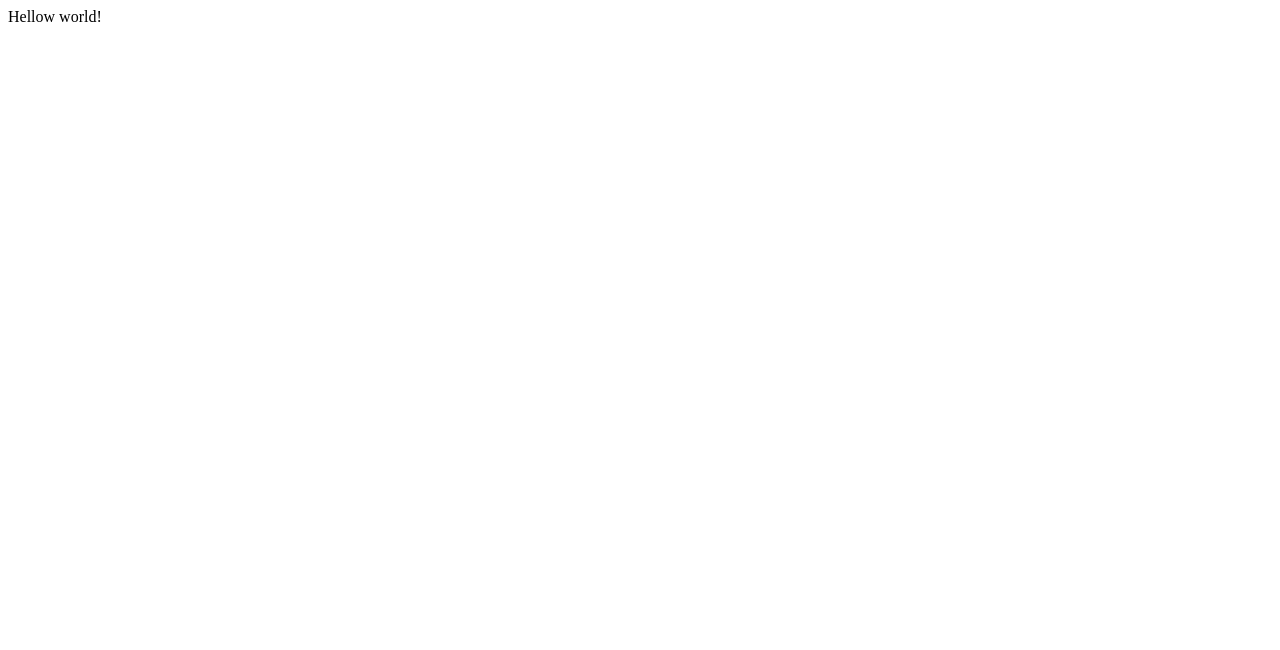
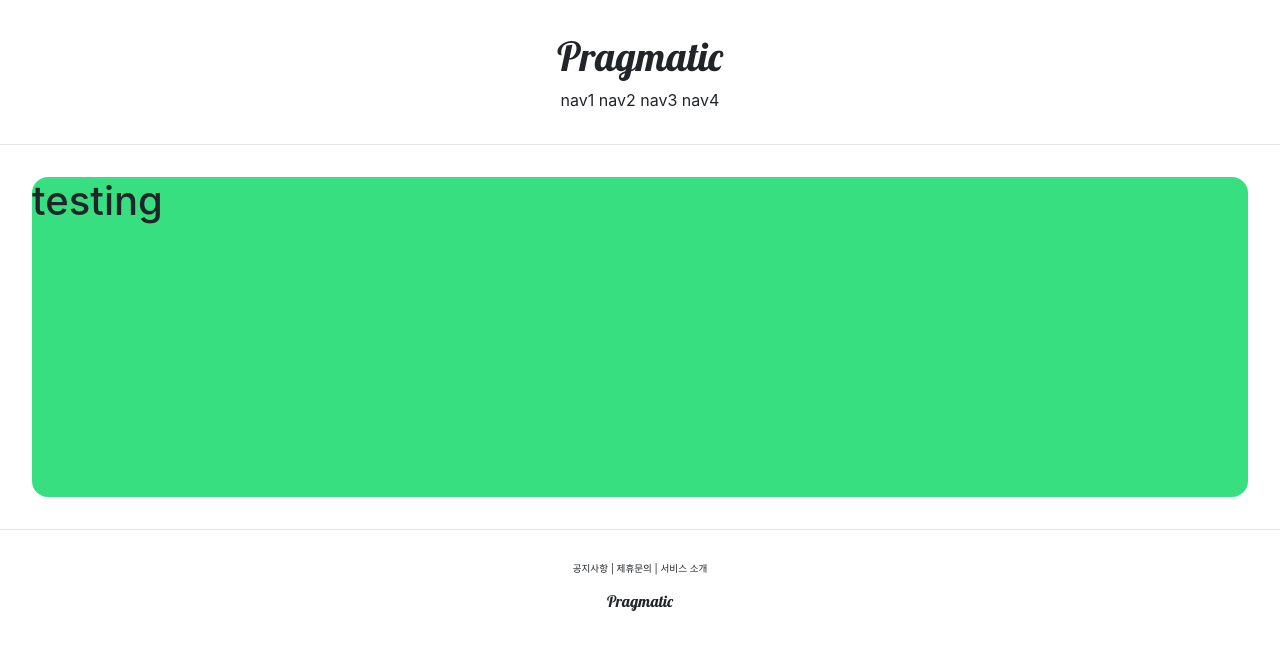
Before and after one commit to kadeuk/django-pinterest, a Django app: page /account/hello_world/ in a window 1280 px wide. Before the commit the part shown is almost empty. Shown: the top 650 px of the page. Run offline with Django 4.2, Linux system fonts and the light colour scheme.

Commit message:
header style

```diff
--- /dev/null
+++ b/pragmatic/accountapp/templates/accountapp/hello_world.html
@@ -0,0 +1,9 @@
+{% extends 'base.html' %}
+
+{% block content %}
+
+<div style="height: 20rem; background-color: #38df81; border-radius: 1rem; margin: 2rem">
+    <h1>testing</h1>
+</div>
+
+{% endblock %}
--- a/pragmatic/accountapp/views.py
+++ b/pragmatic/accountapp/views.py
@@ -4,4 +4,4 @@ from django.shortcuts import render
 # Create your views here.
 
 def hello_werld(request):
-    return render(request, 'base.html')
+    return render(request, 'accountapp/hello_world.html')
--- a/pragmatic/templates/base.html
+++ b/pragmatic/templates/base.html
@@ -1,11 +1,16 @@
 <!DOCTYPE html>
-<html lang="en">
-<head>
-    <meta charset="UTF-8">
-    <meta name="viewport" content="width=device-width, initial-scale=1.0">
-    <title>Document</title>
-</head>
+<html lang="ko">
+{% include 'head.html' %}
 <body>
-    Hellow world!
+    {% include 'header.html' %}
+
+    <hr>
+
+    {% block content %}
+    {% endblock %}
+
+    <hr>
+
+    {% include 'footer.html' %}
 </body>
 </html>
--- /dev/null
+++ b/pragmatic/templates/footer.html
@@ -0,0 +1,11 @@
+<div style="text-align: center; margin-top: 2rem;">
+    <div style="font-size: .6rem;">
+        <span>공지사항</span> |
+        <span>제휴문의</span> |
+        <span>서비스 소개</span>
+    </div>
+    <div style="margin-top: 1rem;">
+        <h6 style="margin-top: 1rem; font-family: 'Lobster', cursive;">Pragmatic</h6>
+    </div>
+
+</div>
--- /dev/null
+++ b/pragmatic/templates/head.html
@@ -0,0 +1,12 @@
+<head>
+    <meta charset="UTF-8">
+    <meta name="viewport" content="width=device-width, initial-scale=1.0">
+    <title>Pragmatic</title>
+    <!-- BOOTSTRAP LINK-->
+    <link rel="stylesheet" href="https://cdn.jsdelivr.net/npm/bootstrap@4.6.2/dist/css/bootstrap.min.css" integrity="sha384-xOolHFLEh07PJGoPkLv1IbcEPTNtaed2xpHsD9ESMhqIYd0nLMwNLD69Npy4HI+N" crossorigin="anonymous">
+
+    <!-- GOOGLE FONTS LINK-->
+    <link rel="preconnect" href="https://fonts.googleapis.com">
+    <link rel="preconnect" href="https://fonts.gstatic.com" crossorigin>
+    <link href="https://fonts.googleapis.com/css2?family=Lobster&display=swap" rel="stylesheet">
+</head>
--- /dev/null
+++ b/pragmatic/templates/header.html
@@ -0,0 +1,11 @@
+<div style="text-align: center; margin: 2rem 0;">
+    <div>
+        <h1 style=" font-family: 'Lobster', cursive;">Pragmatic</h1>
+    </div>
+    <div>
+        <span>nav1</span>
+        <span>nav2</span>
+        <span>nav3</span>
+        <span>nav4</span>
+    </div>
+</div>
```
